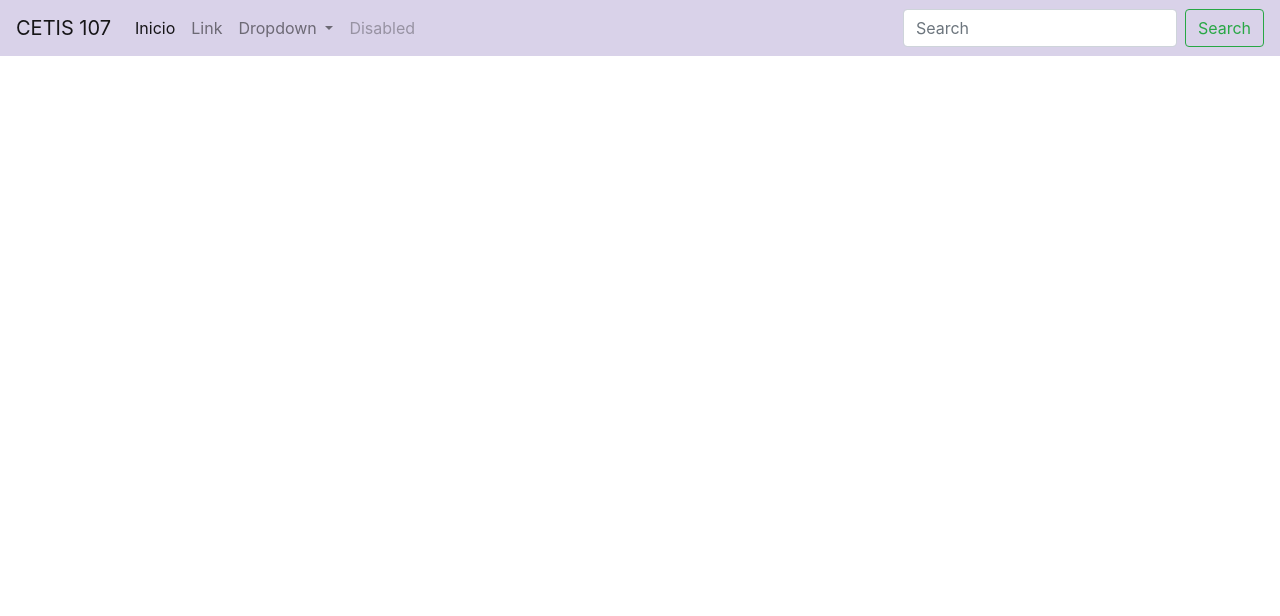
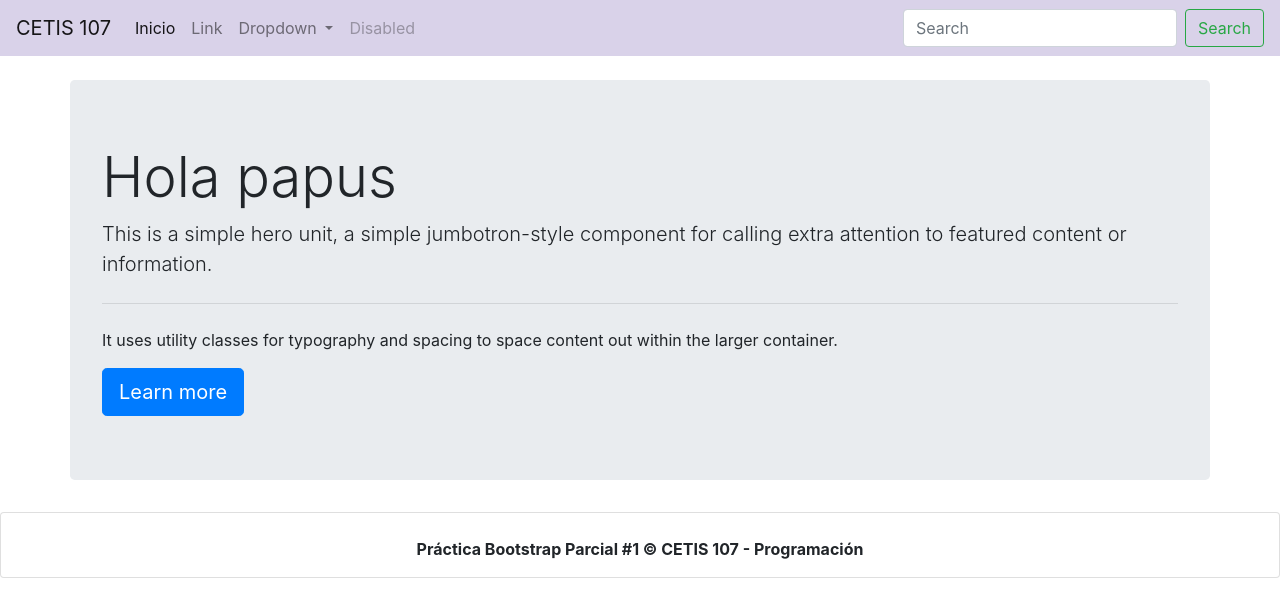
Before and after one commit to Rodrigo-Bobadilla-Araujo/Rodrigo-Bobadilla-Araujo.github.io, a plain HTML site: page Practica4/practicabootstrap2.html in a window 1280 px wide. Drawn offline with Linux system fonts and the light colour scheme.

Commit message:
Add files via upload

```diff
--- a/Practica4/practicabootstrap2.html
+++ b/Practica4/practicabootstrap2.html
@@ -42,7 +42,24 @@
 	      <button class="btn btn-outline-success my-2 my-sm-0" type="submit">Search</button>
 	    </form>
 	  </div>
-	</nav>
+	</nav><br>
+
+	<div class="container">
+		<div class="row">
+			<div class="jumbotron">
+			  <h1 class="display-4">Hola papus</h1>
+			  <p class="lead">This is a simple hero unit, a simple jumbotron-style component for calling extra attention to featured content or information.</p>
+			  <hr class="my-4">
+			  <p>It uses utility classes for typography and spacing to space content out within the larger container.</p>
+			  <a class="btn btn-primary btn-lg" href="#" role="button">Learn more</a>
+			</div>
+		</div>
+	</div>
+
+	<footer class="card text-center">
+		<br>
+		<p class="font-weight-bold">Práctica Bootstrap Parcial #1 &copy; CETIS 107 - Programación</p>
+	</footer>
 
 		<script type="text/javascript" src="js/bootstrap.js"></script>
 </body>
```
